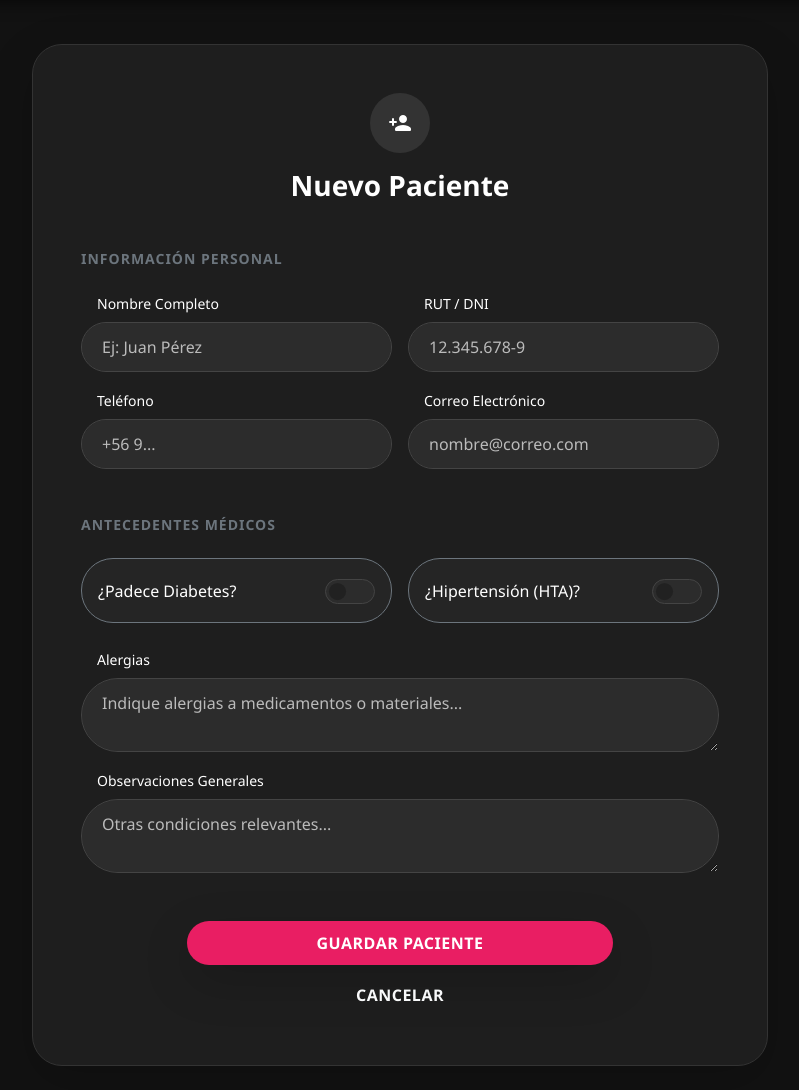
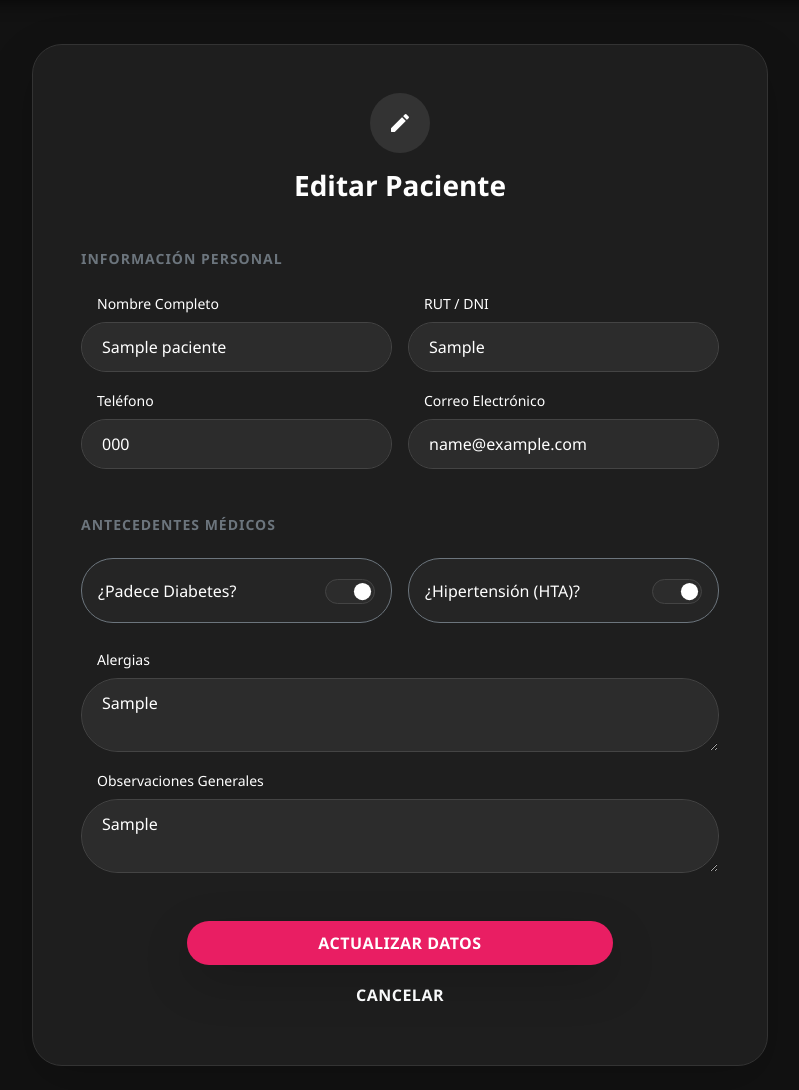
Before and after one commit to eden595/podologia, a Django app: page /paciente/editar/1/ in a window 1280 px wide. Shown: the part 82-1172 px from the top of the page, without its empty margins (240-1039 px from the left). Run offline with Django 5.2, Linux system fonts and the light colour scheme; a user stored in the database is signed in; tables that the repository leaves empty hold one stand-in row (values such as "Sample post").

```diff
--- a/podologia_project/pacientes/templates/pacientes/formulario_paciente.html
+++ b/podologia_project/pacientes/templates/pacientes/formulario_paciente.html
@@ -7,18 +7,21 @@
             <div class="card-header bg-transparent border-0 text-center pt-5 pb-0">
                 <div class="d-inline-flex align-items-center justify-content-center mb-3"
                      style="width: 60px; height: 60px; background: #333; border-radius: 50%;">
-                    <span class="material-icons-round text-white">person_add</span>
+                    <span class="material-icons-round text-white">{% if form.instance.pk %}edit{% else %}person_add{% endif %}</span>
                 </div>
-                <h3 class="fw-bold text-white mb-0">Nuevo Paciente</h3>
+                <h3 class="fw-bold text-white mb-0">
+                    {% if form.instance.pk %}Editar Paciente{% else %}Nuevo Paciente{% endif %}
+                </h3>
             </div>
 
             <div class="card-body p-5">
                 <form method="POST">
                     {% csrf_token %}
 
-                    {% if error %}
+                    {% if form.errors %}
                     <div class="alert alert-danger rounded-4 mb-4 text-center border-0">
-                        {{ error }}
+                        Por favor corrige los errores abajo.
+                        {{ form.non_field_errors }}
                     </div>
                     {% endif %}
 
@@ -27,19 +30,23 @@
                     <div class="row g-3 mb-4">
                         <div class="col-md-6">
                             <label class="form-label text-white ms-3 small">Nombre Completo</label>
-                            <input type="text" name="nombre" class="form-control" placeholder="Ej: Juan Pérez" required>
+                            <input type="text" name="nombre" class="form-control" placeholder="Ej: Juan Pérez"
+                                   value="{{ form.instance.nombre|default_if_none:'' }}" required>
                         </div>
                         <div class="col-md-6">
                             <label class="form-label text-white ms-3 small">RUT / DNI</label>
-                            <input type="text" name="rut" class="form-control" placeholder="12.345.678-9" required>
+                            <input type="text" name="rut" class="form-control" placeholder="12.345.678-9"
+                                   value="{{ form.instance.rut|default_if_none:'' }}" required>
                         </div>
                         <div class="col-md-6">
                             <label class="form-label text-white ms-3 small">Teléfono</label>
-                            <input type="tel" name="telefono" class="form-control" placeholder="+56 9...">
+                            <input type="tel" name="telefono" class="form-control" placeholder="+56 9..."
+                                   value="{{ form.instance.telefono|default_if_none:'' }}">
                         </div>
                         <div class="col-md-6">
                             <label class="form-label text-white ms-3 small">Correo Electrónico</label>
-                            <input type="email" name="email" class="form-control" placeholder="nombre@correo.com" required>
+                            <input type="email" name="email" class="form-control" placeholder="nombre@correo.com"
+                                   value="{{ form.instance.email|default_if_none:'' }}" required>
                         </div>
                     </div>
 
@@ -50,7 +57,8 @@
                             <div class="p-3 rounded-5 border border-secondary d-flex align-items-center justify-content-between" style="background: #252525;">
                                 <label class="text-white mb-0" for="diabetes">¿Padece Diabetes?</label>
                                 <div class="form-check form-switch">
-                                    <input class="form-check-input" type="checkbox" name="diabetes" id="diabetes" style="width: 50px; height: 25px;">
+                                    <input class="form-check-input" type="checkbox" name="diabetes" id="diabetes" style="width: 50px; height: 25px;"
+                                           {% if form.instance.diabetes %}checked{% endif %}>
                                 </div>
                             </div>
                         </div>
@@ -58,7 +66,8 @@
                             <div class="p-3 rounded-5 border border-secondary d-flex align-items-center justify-content-between" style="background: #252525;">
                                 <label class="text-white mb-0" for="hipertension">¿Hipertensión (HTA)?</label>
                                 <div class="form-check form-switch">
-                                    <input class="form-check-input" type="checkbox" name="hipertension" id="hipertension" style="width: 50px; height: 25px;">
+                                    <input class="form-check-input" type="checkbox" name="hipertension" id="hipertension" style="width: 50px; height: 25px;"
+                                           {% if form.instance.hipertension %}checked{% endif %}>
                                 </div>
                             </div>
                         </div>
@@ -66,17 +75,17 @@
 
                     <div class="mb-3">
                         <label class="form-label text-white ms-3 small">Alergias</label>
-                        <textarea name="alergias" class="form-control" rows="2" style="border-radius: 20px;" placeholder="Indique alergias a medicamentos o materiales..."></textarea>
+                        <textarea name="alergias" class="form-control" rows="2" style="border-radius: 20px;" placeholder="Indique alergias a medicamentos o materiales...">{{ form.instance.alergias|default_if_none:'' }}</textarea>
                     </div>
 
                     <div class="mb-5">
                         <label class="form-label text-white ms-3 small">Observaciones Generales</label>
-                        <textarea name="observaciones_medicas" class="form-control" rows="2" style="border-radius: 20px;" placeholder="Otras condiciones relevantes..."></textarea>
+                        <textarea name="observaciones_medicas" class="form-control" rows="2" style="border-radius: 20px;" placeholder="Otras condiciones relevantes...">{{ form.instance.observaciones_medicas|default_if_none:'' }}</textarea>
                     </div>
 
                     <div class="d-grid gap-2 col-lg-8 mx-auto">
                         <button type="submit" class="btn btn-primary btn-oval-pro py-3 shadow-lg" style="background: #e91e63; border:none;">
-                            GUARDAR PACIENTE
+                            {% if form.instance.pk %}ACTUALIZAR DATOS{% else %}GUARDAR PACIENTE{% endif %}
                         </button>
                         <a href="{% url 'lista_pacientes' %}" class="btn btn-outline-light btn-oval-pro py-2 border-0">Cancelar</a>
                     </div>
```
